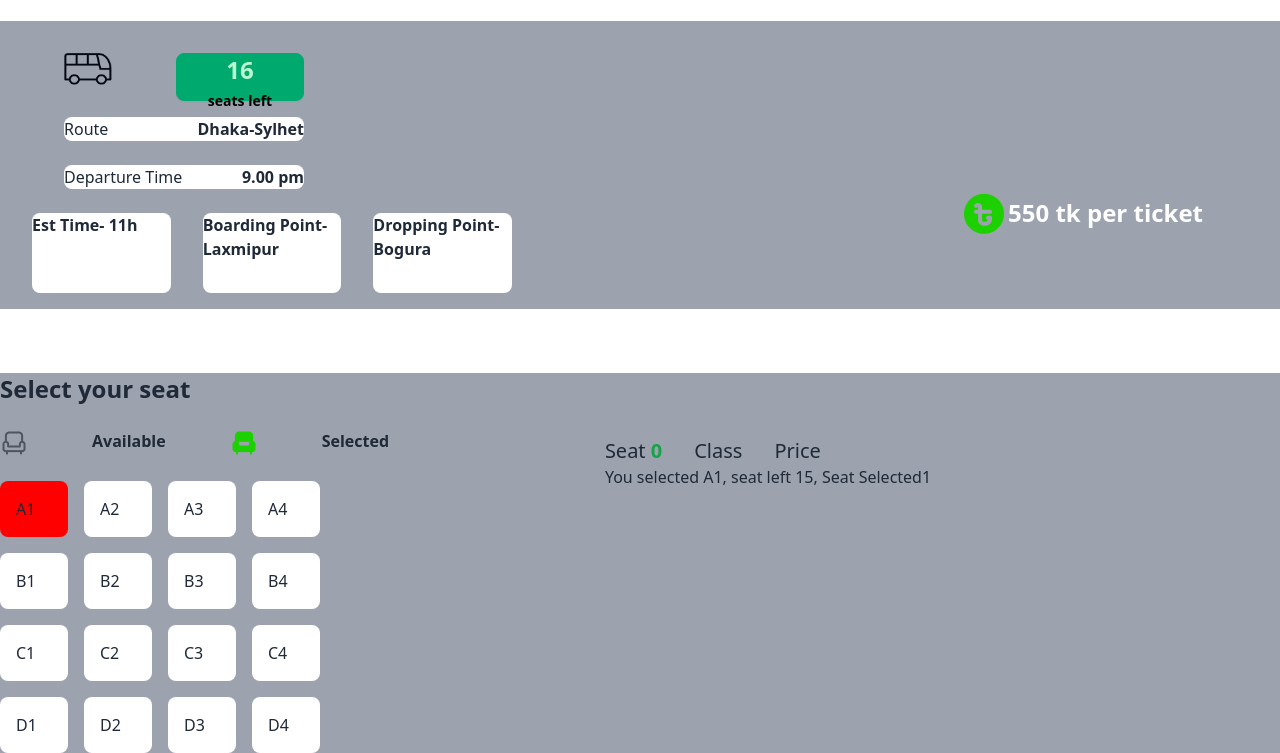
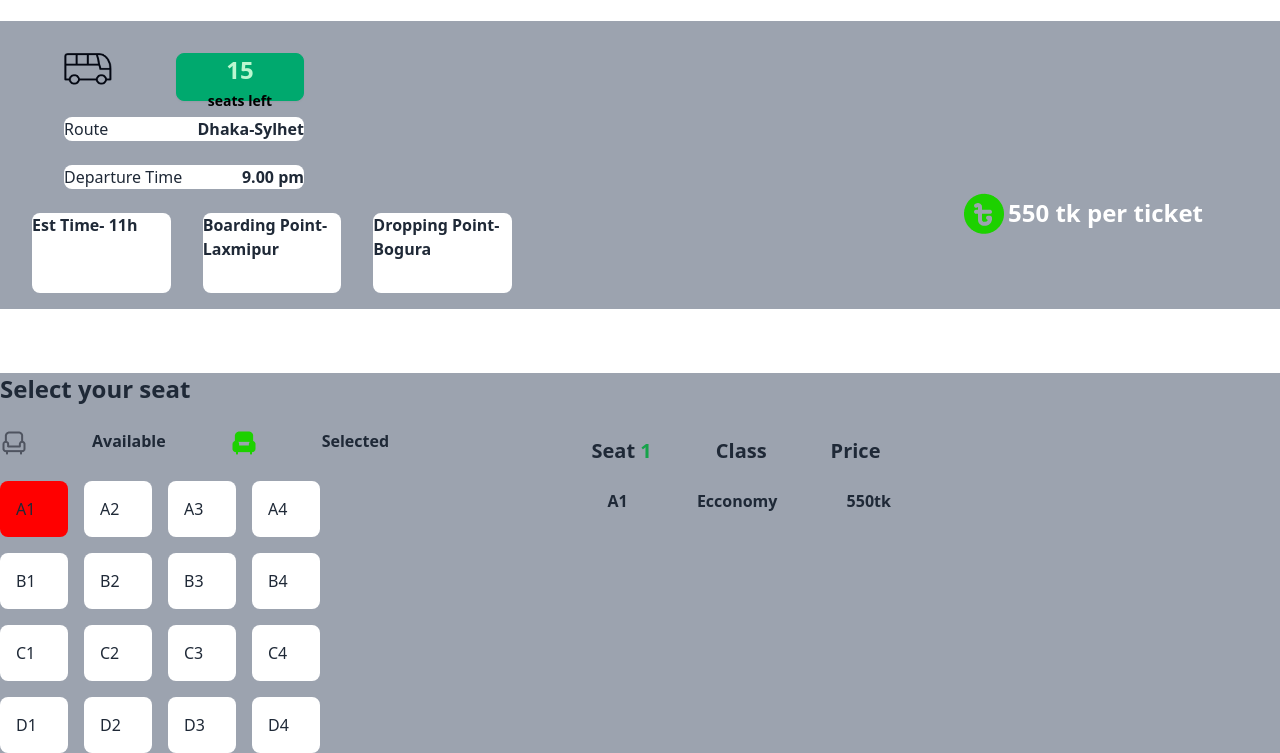
Before and after one commit to uthsasaha20000/Ticket_booking_app, a plain HTML site: page index.html in a window 1280 px wide. Both pictures are taken after a click on the element "A1". Shown: the part 1319-2072 px from the top of the page. Drawn offline with nearby package versions, Linux system fonts and the light colour scheme.

Commit message:
sit count

```diff
--- a/index.html
+++ b/index.html
@@ -123,7 +123,7 @@
       <div class=" w-3/4 h-96">
        <div class="flex relative gap-16 lg:flex-row w-1/4  left-16 justify-between top-8  mb-12 ">
         <img src="images/bus-logo.png" alt="" class="w-16 h-8">
-        <button class="btn btn-success w-32"><span class="text-2xl text-green-200">16</span> seats left </button>
+        <button class="btn btn-success w-32"><span class="text-2xl text-green-200" id="a">16</span> seats left </button>
        </div>
        <div class="flex justify-between bg-white w-full lg:w-1/4 h-46 ml-16 rounded-lg">
        <div>Route </div>
@@ -180,14 +180,15 @@
        <div class="seats bg-white rounded-lg p-4 ">D4</div>
        </div>
       </div>
-     <div class="bg-base-400 pr-16  mt-16">
-      <div class="flex gap-8">
-     <h1 class="text-xl ">Seat <span class="text-green-600 font-bold">0</span></h1>
+     <div class="bg-base-400 font-bold pr-16  mt-16">
+      <div class="flex gap-16 ">
+     <h1 class="text-xl ">Seat <span class="text-green-600 font-bold" id="b">0</span></h1>
      <h1 class="text-xl ">Class</h1>
      <h1 class="text-xl ">Price</h1>
      <br>
      </div>
-     <ul id="container">
+     <br>
+     <ul class="ml-4" id="container">
 
      </ul>
     </div>
--- a/script.js
+++ b/script.js
@@ -1,7 +1,7 @@
 console.log("Hello");
 const seats=document.getElementsByClassName("seats");
-//const seat_count=document.getElementById("sit_count");
-//const seat_left=document.getElementsById("sit_left");
+let seat_count=document.getElementById("b");
+let seat_left=document.getElementById("a");
 let count=0;
 let left=16;
 
@@ -17,7 +17,10 @@ for(const seat of seats)
      li=document.createElement('li');
      count++;
      left--;
-     li.innerText=`You selected ${seat.innerText}, seat left ${left}, Seat Selected${count}`;
+     seat_left.innerText=`${left}`;
+     seat_count.innerText=`${count}`;
+     li.innerText=`${seat.innerText}  Ecconomy  550tk`;
+     li.style.wordSpacing = "65px";
      info.appendChild(li);
     }
 
```
